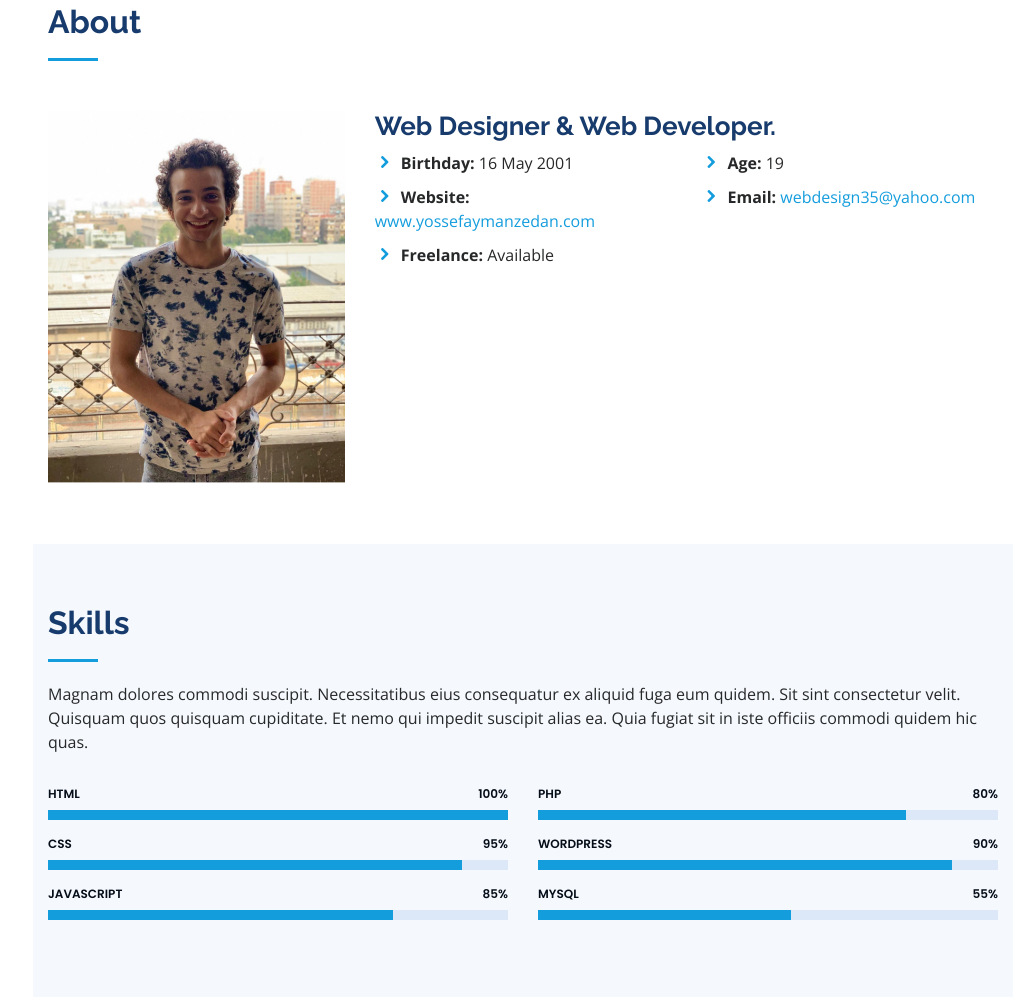
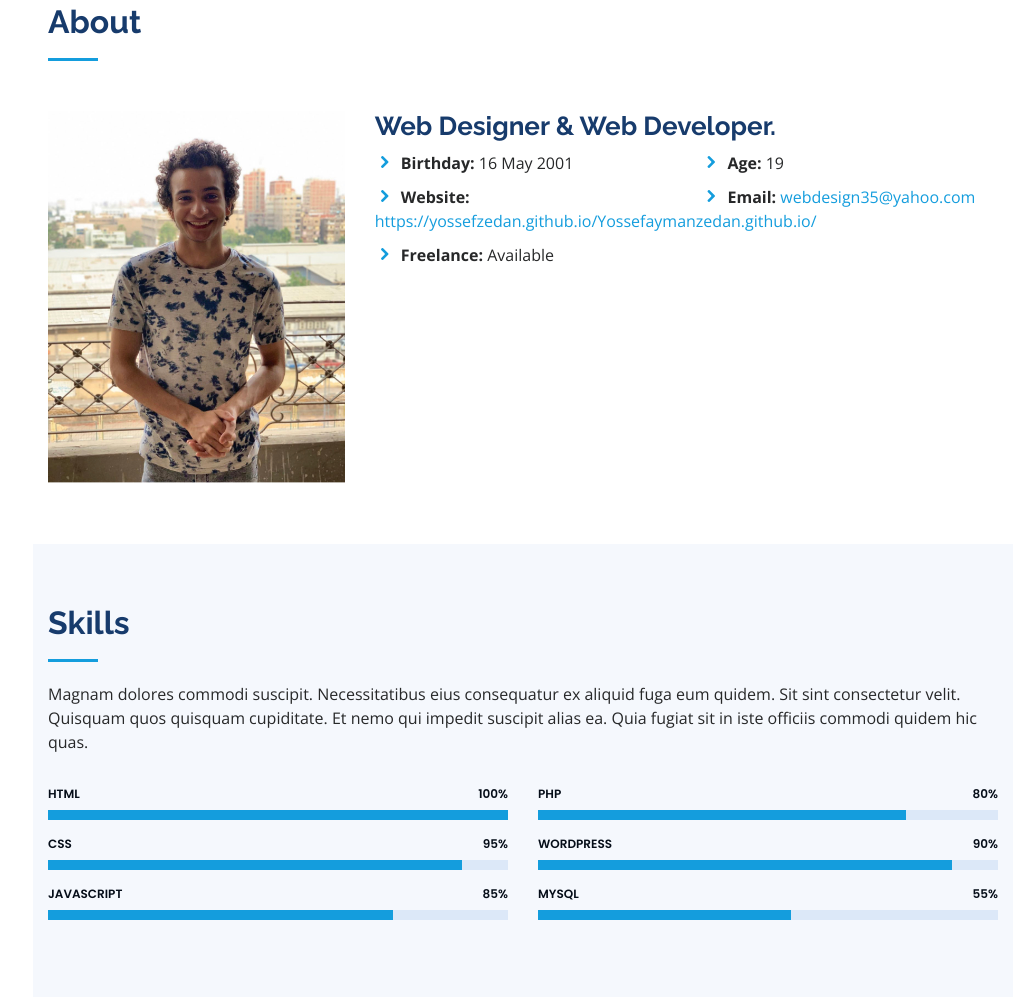
Before and after one commit to yossefaymanzedan/Yossefaymanzedan.github.io, a plain HTML site: page index.html in a window 1280 px wide. Shown: the part 857-1854 px from the top of the page, without its empty margins (267-1280 px from the left). Drawn offline with nearby package versions, Linux system fonts and the light colour scheme.

Commit message:
Update index.html

```diff
--- a/index.html
+++ b/index.html
@@ -101,7 +101,7 @@
               <div class="col-lg-6">
                 <ul>
                   <li><i class="icofont-rounded-right"></i> <strong>Birthday:</strong> 16 May 2001</li>
-                  <li><i class="icofont-rounded-right"></i> <strong>Website:</strong> <a href="www.yossefaymanzedan.com">www.yossefaymanzedan.com</a></li>
+                  <li><i class="icofont-rounded-right"></i> <strong>Website:</strong> <a href="https://yossefzedan.github.io/Yossefaymanzedan.github.io/">https://yossefzedan.github.io/Yossefaymanzedan.github.io/</a></li>
                    <li><i class="icofont-rounded-right"></i> <strong>Freelance:</strong> Available</li>
                 </ul>
               </div>
```
